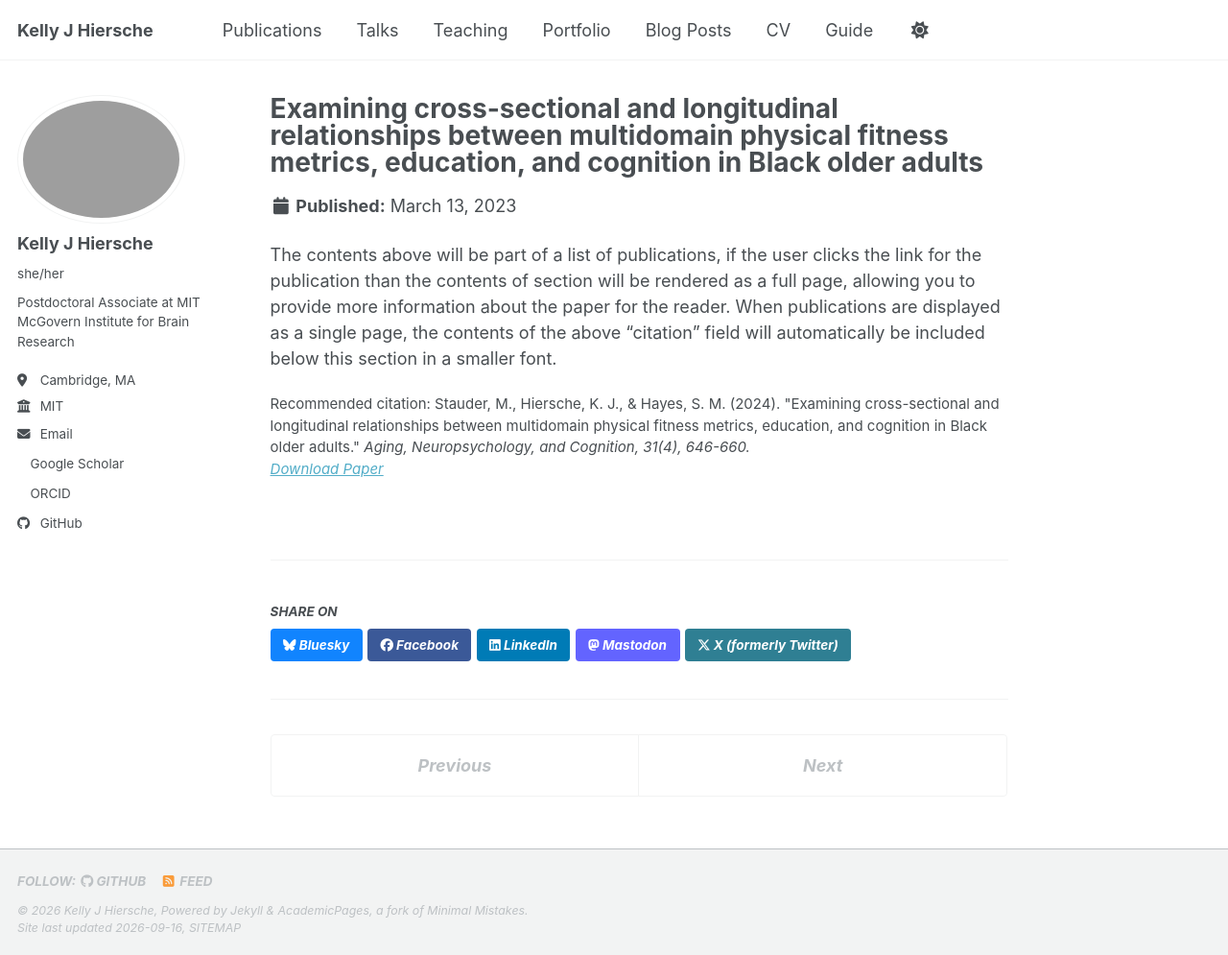
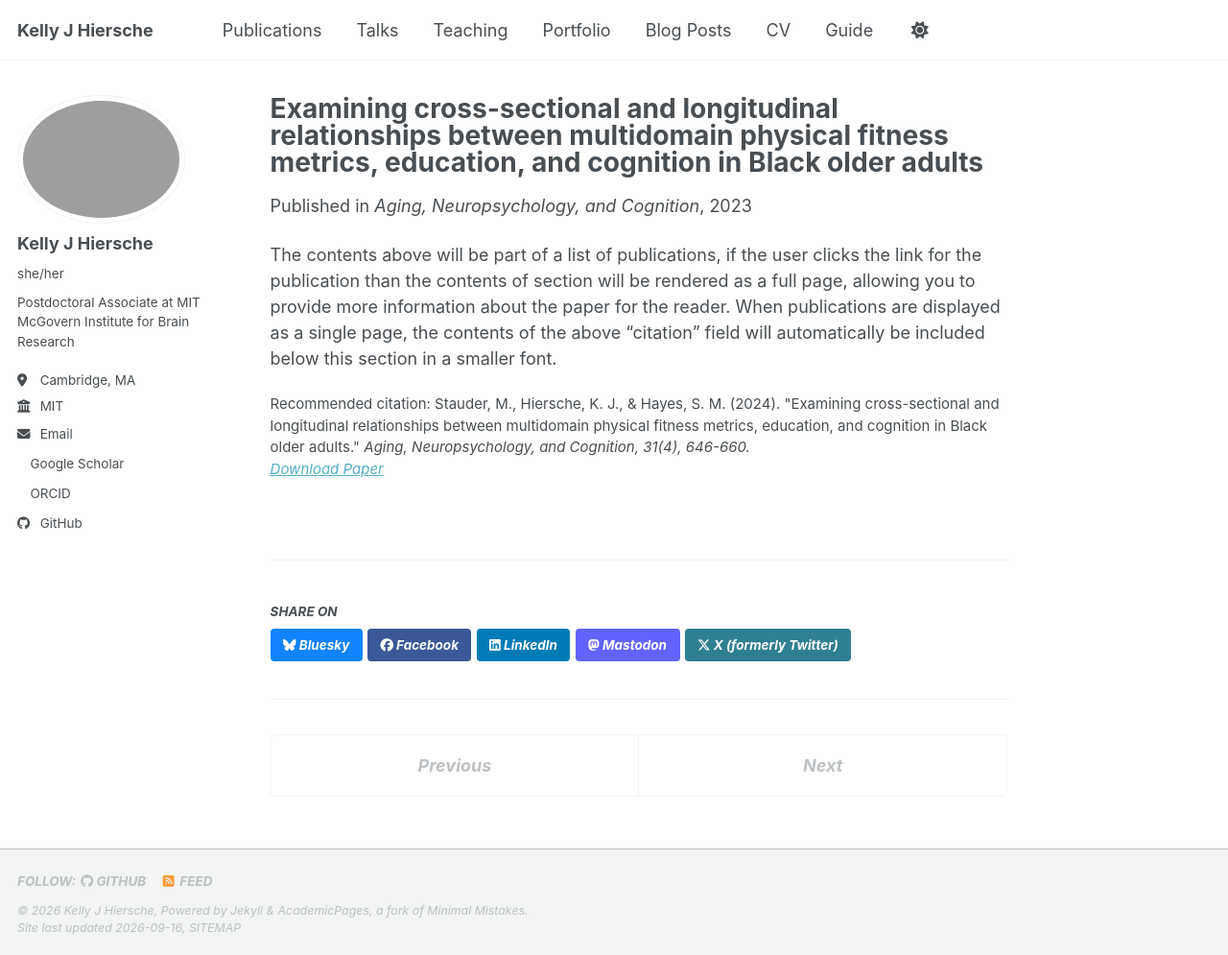
Before and after one commit to kellyjhiersche/kellyjhiersche.github.io, a Jekyll site: the page built from _publications/2023-03-13-PhysicalFitness-BOA.md, in a window 1280 px wide and 995 px high. Shown: the whole window at 96% size. Built offline with Jekyll 4.4.1, drawn with Linux system fonts in a browser that asks for light colours; a style sheet for code colours, icons or effects is not loaded.

Commit message:
Update 2023-03-13-PhysicalFitness-BOA.md

```diff
--- a/_publications/2023-03-13-PhysicalFitness-BOA.md
+++ b/_publications/2023-03-13-PhysicalFitness-BOA.md
@@ -5,6 +5,7 @@ category: manuscripts
 permalink: /publication/2023-03-13-PhysicalFitness-BOA
 date: 2023-03-13
 paperurl: 'https://academicpages.github.io/files/paper2.pdf'
+venue: 'Aging, Neuropsychology, and Cognition'
 citation: 'Stauder, M., Hiersche, K. J., & Hayes, S. M. (2024).  &quot;Examining cross-sectional and longitudinal relationships between multidomain physical fitness metrics, education, and cognition in Black older adults.&quot; <i>Aging, Neuropsychology, and Cognition<i>, 31(4), 646-660.'
 ---
 
```
